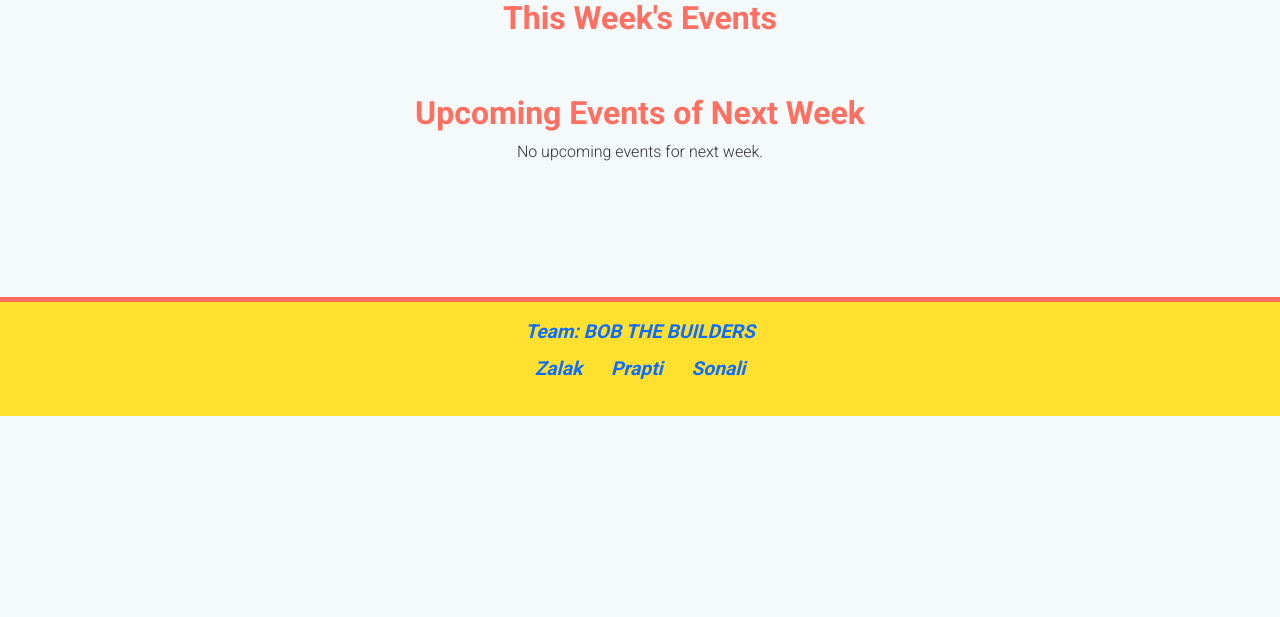
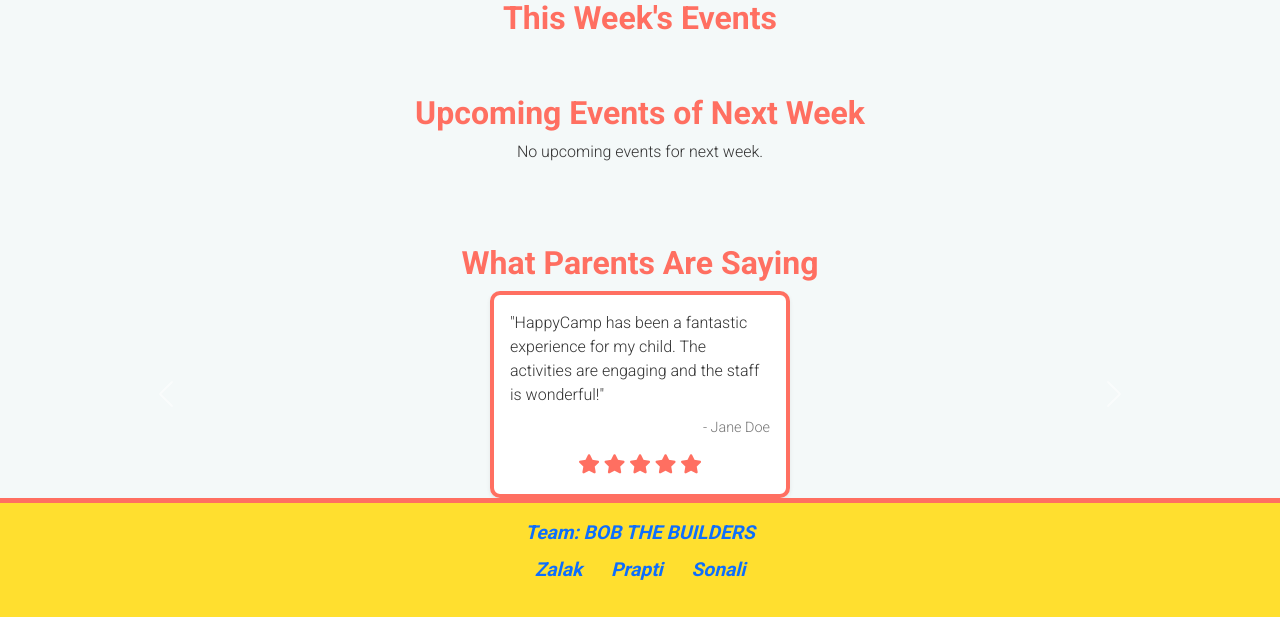
Before and after one commit to SonaliP11/HappyCamp, a Django app: template camp/templates/camp/index.html in a window 1280 px wide. Shown: the part 384-1001 px from the top of the page. Before the commit the page ends 800 px from the top, so only its background shows below. Run offline with Django 4.2, Linux system fonts and the light colour scheme; the template is opened without the code that fills it, so the values that code supplies are empty.

Commit message:
add testimonial

```diff
--- a/camp/templates/camp/index.html
+++ b/camp/templates/camp/index.html
@@ -86,6 +86,65 @@
             <a href="?page={{ page_obj.next_page_number }}" class="btn btn-outline-primary">Next ❯</a>
         {% endif %}
     </div>
+   <!-- Testimonial Carousel Section -->
+   <h2 class="text-center mt-5">What Parents Are Saying</h2>
+   <div id="testimonialCarousel" class="carousel slide" data-bs-ride="carousel">
+       <div class="carousel-inner">
+           <div class="carousel-item active">
+               <div class="card testimonial-card shadow-sm">
+                   <div class="card-body">
+                       <p class="testimonial-text">"HappyCamp has been a fantastic experience for my child. The activities are engaging and the staff is wonderful!"</p>
+                       <p class="testimonial-author">- Jane Doe</p>
+                       <div class="testimonial-rating">
+                           <i class="fas fa-star"></i>
+                           <i class="fas fa-star"></i>
+                           <i class="fas fa-star"></i>
+                           <i class="fas fa-star"></i>
+                           <i class="fas fa-star"></i>
+                       </div>
+                   </div>
+               </div>
+           </div>
+           <div class="carousel-item">
+               <div class="card testimonial-card shadow-sm">
+                   <div class="card-body">
+                       <p class="testimonial-text">"My son loves going to HappyCamp. He has made so many new friends and always comes home with a smile."</p>
+                       <p class="testimonial-author">- John Smith</p>
+                       <div class="testimonial-rating">
+                           <i class="fas fa-star"></i>
+                           <i class="fas fa-star"></i>
+                           <i class="fas fa-star"></i>
+                           <i class="fas fa-star"></i>
+                           <i class="fas fa-star"></i>
+                       </div>
+                   </div>
+               </div>
+           </div>
+           <div class="carousel-item">
+               <div class="card testimonial-card shadow-sm">
+                   <div class="card-body">
+                       <p class="testimonial-text">"The variety of activities at HappyCamp keeps my daughter excited and engaged. Highly recommend!"</p>
+                       <p class="testimonial-author">- Emily Johnson</p>
+                       <div class="testimonial-rating">
+                           <i class="fas fa-star"></i>
+                           <i class="fas fa-star"></i>
+                           <i class="fas fa-star"></i>
+                           <i class="fas fa-star"></i>
+                           <i class="fas fa-star"></i>
+                       </div>
+                   </div>
+               </div>
+           </div>
+       </div>
+       <button class="carousel-control-prev" type="button" data-bs-target="#testimonialCarousel" data-bs-slide="prev">
+           <span class="carousel-control-prev-icon" aria-hidden="true"></span>
+           <span class="visually-hidden">Previous</span>
+       </button>
+       <button class="carousel-control-next" type="button" data-bs-target="#testimonialCarousel" data-bs-slide="next">
+           <span class="carousel-control-next-icon" aria-hidden="true"></span>
+           <span class="visually-hidden">Next</span>
+       </button>
+   </div>
 
 </div>
 
--- a/static/css/style.css
+++ b/static/css/style.css
@@ -305,3 +305,76 @@ p.lead {
 .border-custom {
     border: 2px solid #FF6F61;
 }
+
+
+/* Testimonial Section */
+.testimonial-card {
+    border-radius: 10px;
+    background: #ffffff;
+    box-shadow: 0 4px 8px rgba(0, 0, 0, 0.1);
+    max-width: 300px; /* Adjust the width to make it smaller */
+    margin: 0 auto; /* Center the card */
+    border: 4px solid #FF6F61; /* Primary color border */
+    max-height: min-content;
+}
+
+.testimonial-text {
+    font-size: 1rem;
+    color: #333;
+    margin-bottom: 10px;
+}
+
+.testimonial-author {
+    font-size: 0.9rem;
+    color: #777;
+    text-align: right;
+}
+
+.testimonial-rating {
+    text-align: center;
+    margin-top: 10px;
+}
+
+.testimonial-rating .fa-star {
+    color: #FF6F61 !important; /* Primary color for the stars */
+    font-size: 1.2rem;
+}
+
+/* Responsive Styles for Testimonial Carousel */
+@media (max-width: 768px) {
+    .testimonial-card {
+        max-width: 100%; /* Full width on mobile */
+        margin: 0 15px; /* Add some margin on mobile */
+    }
+
+    .testimonial-text {
+        font-size: 0.9rem; /* Slightly smaller text on mobile */
+    }
+
+    .testimonial-author {
+        font-size: 0.8rem; /* Slightly smaller author text on mobile */
+    }
+
+    .testimonial-rating .fa-star {
+        font-size: 1rem; /* Slightly smaller stars on mobile */
+    }
+}
+
+@media (min-width: 769px) and (max-width: 992px) {
+    .testimonial-card {
+        max-width: 80%; /* Adjust width on tablet */
+        margin: 0 auto; /* Center the card */
+    }
+
+    .testimonial-text {
+        font-size: 1rem; /* Normal text size on tablet */
+    }
+
+    .testimonial-author {
+        font-size: 0.9rem; /* Normal author text size on tablet */
+    }
+
+    .testimonial-rating .fa-star {
+        font-size: 1.2rem; /* Normal star size on tablet */
+    }
+}
```
